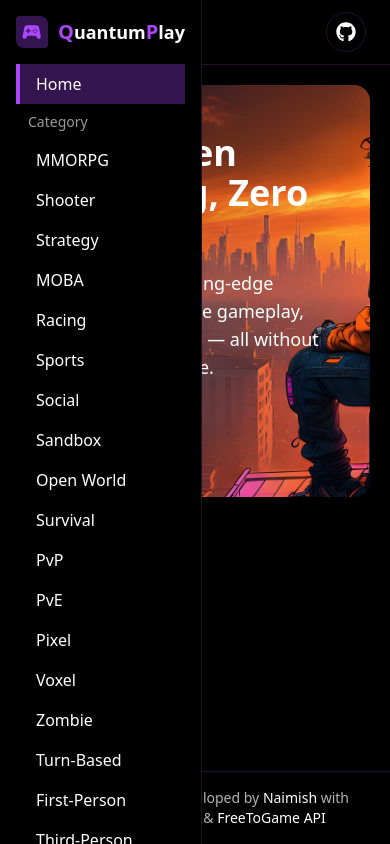
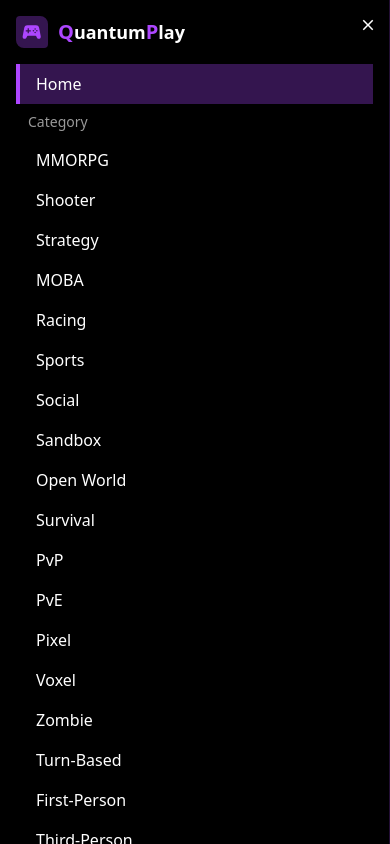
Before and after one commit to code-with-naimish/react-quantum-play, a React (Vite) app: page / in a window 390 px wide. Built offline with nearby package versions, Linux system fonts and the light colour scheme; no server answers.

Commit message:
progress

```diff
--- a/src/App.tsx
+++ b/src/App.tsx
@@ -5,6 +5,7 @@ import Logo from './components/main-layout/logo'
 import SideNav from './components/main-layout/side-nav'
 import RootNavs from './components/root-navs'
 import { useState } from 'react'
+import { MdOutlineClose } from 'react-icons/md'
 
 const App = () => {
   const year = new Date().getFullYear();
@@ -14,9 +15,7 @@ const App = () => {
     setShowSidebar(prev => !prev)
   }
 
-  const closeAside = () => {
-    setShowSidebar(false)
-  }
+
 
   return (
     <div className='grid md:grid-cols-12 grid-cols-1   overflow-hidden  bg-black text-white h-screen'>
@@ -24,8 +23,12 @@ const App = () => {
       <aside className={`md:col-span-2 flex flex-col overflow-hidden border-r border-purple-500/20
       md:h-auto h-screen md:overflow-y-hidden overflow-y-auto
          bg-black  z-50 md:static fixed md:bg-transparent md:z-auto transition-all
-       ${showSidebar ? "-translate-x-full   " : "md:translate-x-0"}
+         md:w-auto w-full
+       ${showSidebar ? "md:translate-x-0 -translate-x-full   " : "md:translate-x-0"}
         `}>
+        <button onClick={toggleAside} className='text-lg absolute top-4 right-3 md:hidden block'>
+          <MdOutlineClose />
+        </button>
         <Logo />
 
 
```
